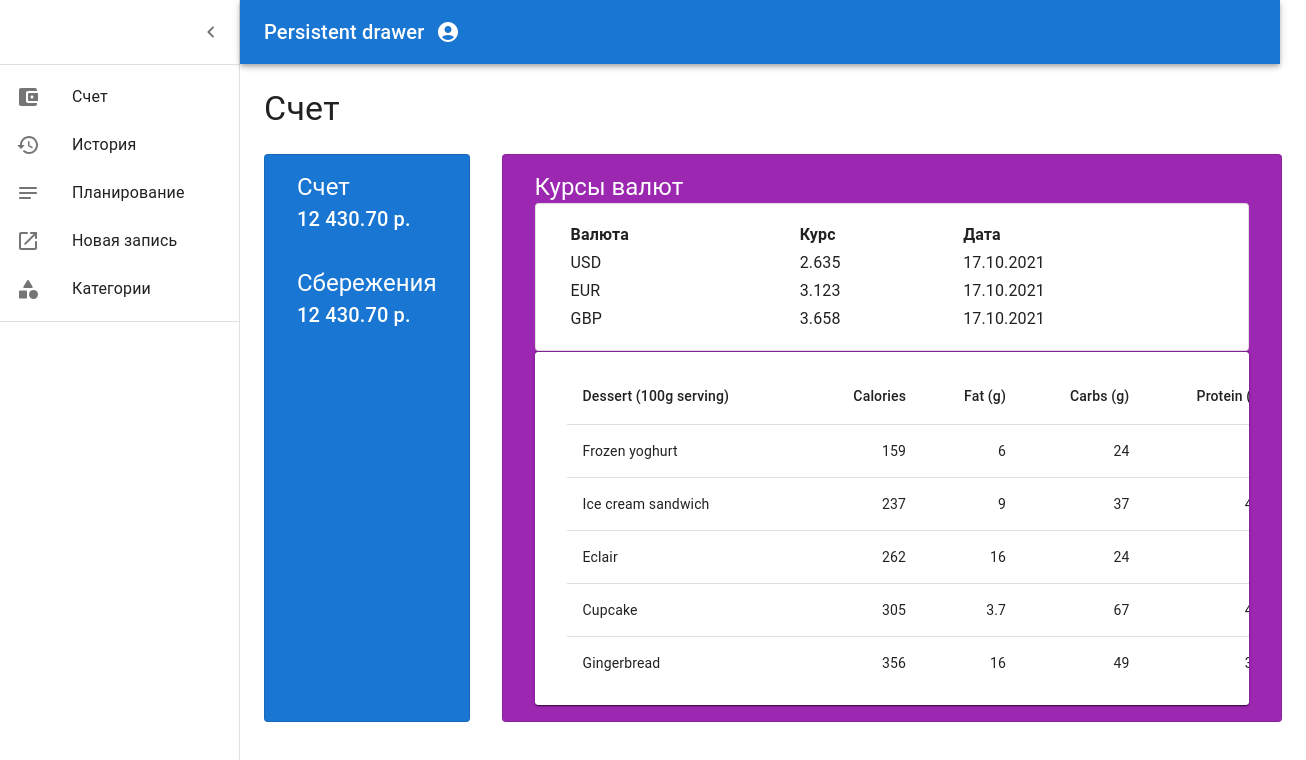
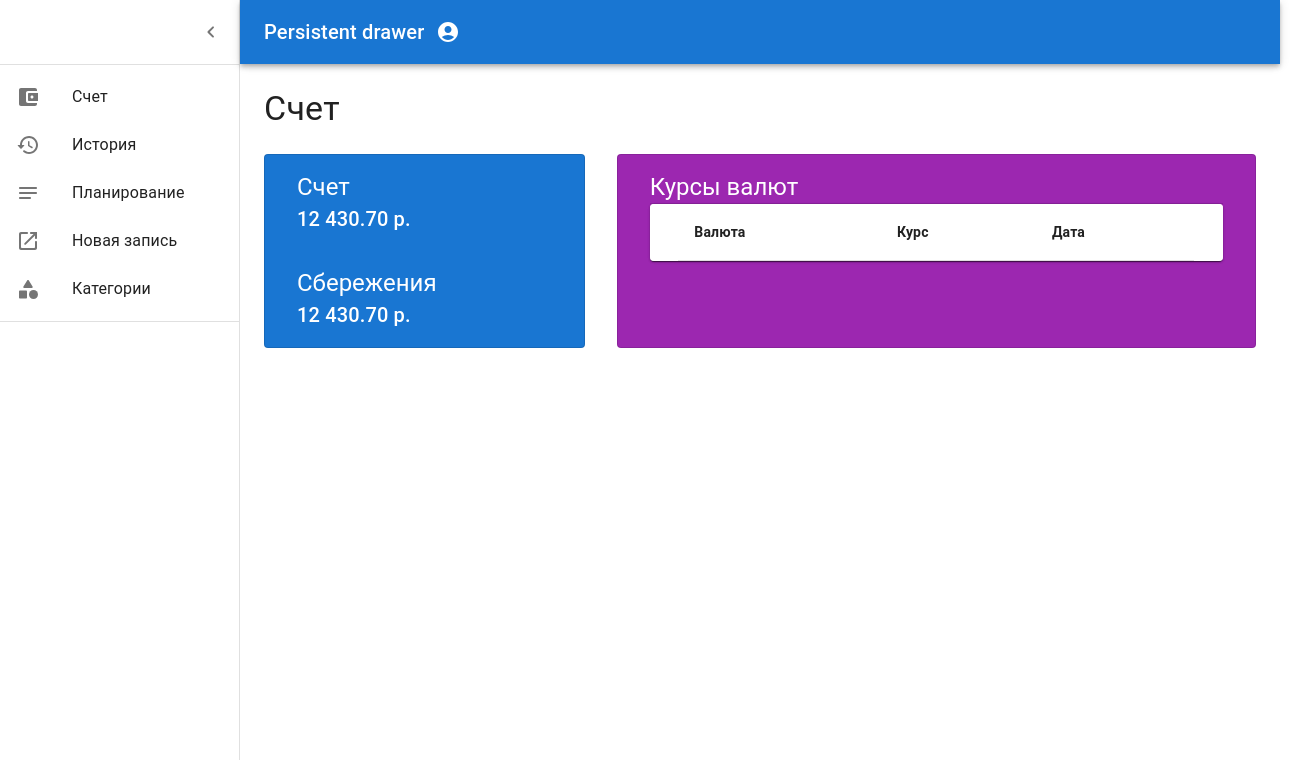
Before and after one commit to E-g-oR/crm-react, a React (Create React App) app: page / in a window 1280 px wide. Shown: the top 760 px of the page, 1306 px wide, since content can reach past the window. Built offline with nearby package versions, Linux system fonts and the light colour scheme.

Commit message:
work on table

```diff
--- a/package.json
+++ b/package.json
@@ -48,6 +48,7 @@
     ]
   },
   "devDependencies": {
-    "@types/react-router-dom": "^5.3.2"
+    "@types/react-router-dom": "^5.3.2",
+    "node-sass": "^6.0.1"
   }
 }
--- a/src/views/Account/Account.tsx
+++ b/src/views/Account/Account.tsx
@@ -1,28 +1,23 @@
 import React from "react";
 import { Divider, Paper, Stack, Typography } from "@mui/material";
 import { Box } from "@mui/system";
-import CustomTable from "../components/UI/Table";
+import CustomTable, { ITableHead, ITableRow } from "../components/UI/Table";
 import './account.css'
 
-const tableHead = ['Валюта', 'Курс', 'Дата'];
-const tableRows = [
+const tableHead: ITableHead = ['Валюта', 'Курс', 'Дата'];
+const tableRows: ITableRow = [
 	{ name: 'USD', rate: 2.4428, margin: "MORE", date: '12.12.2021' },
 	{ name: 'EUR', rate: 2.8012, margin: "LESS", date: '12.12.2021' },
 	{ name: 'RUB', rate: 3.4332, margin: "LESS", date: '12.12.2021' },
 	{ name: 'GBP', rate: 3.2718, margin: "LESS", date: '12.12.2021' },
 ];
 
-const rows = [
-	{ id: 1, col1: 'Hello', col2: 'World', col3: '12.12.2021' },
-	{ id: 2, col1: 'DataGridPro', col2: 'is Awesome', col3: '12.12.2021' },
-	{ id: 3, col1: 'MUI', col2: 'is Amazing', col3: '12.12.2021' },
-];
-const columns = [
-	{ field: 'col1', headerName: 'Валюта', width: 150 },
-	{ field: 'col2', headerName: 'Курс', width: 150 },
-	{ field: 'col3', headerName: 'Дата', width: 150 },
-];
-
+const TableRowsComponent: React.FC<{ data: ITableRow }> = ({ data}) => {
+	return (
+		<>
+		</>
+	)
+}
 
 
 const Account = () => {
@@ -68,38 +63,9 @@ const Account = () => {
 						flexDirection: "column",
 					}}>
 						<Typography variant='h5'>Курсы валют</Typography>
-						<Paper variant="outlined">
-							<table>
-								<thead>
-									<tr>
-										<th>Валюта</th>
-										<th>Курс</th>
-										<th>Дата</th>
-									</tr>
-								</thead>
-								<tbody>
-									<tr>
-										<td>USD</td>
-										<td>2.635</td>
-										<td>17.10.2021</td>
-									</tr>
-									<tr>
-										<td>EUR</td>
-										<td>3.123</td>
-										<td>17.10.2021</td>
-									</tr>
-									<tr>
-										<td>GBP</td>
-										<td>3.658</td>
-										<td>17.10.2021</td>
-									</tr>
-								</tbody>
-
-							</table>
-						</Paper>
 						<Divider />
 						<Paper>
-							<CustomTable tableHead={['hello']} tableRows={['goodbye']} />
+							<CustomTable TableRowsComponent={TableRowsComponent} tableRows={tableRows} tableHead={tableHead} />
 						</Paper>
 					</Box>
 				</Paper>
--- a/src/views/Categories/Categories.tsx
+++ b/src/views/Categories/Categories.tsx
@@ -19,7 +19,7 @@ const Categories = () => {
 				spacing={{ xs: 1, sm: 2, md: 4 }}
 			>
 				<Box sx={{ maxWidth: "500px" }}>
-					<Paper sx={{ padding: "1rem 2rem" }} >
+					<Paper variant="outlined" sx={{ padding: "1rem 2rem" }} >
 						<Typography variant="h5">Создать</Typography>
 
 						<TextField
@@ -43,7 +43,7 @@ const Categories = () => {
 				</Box>
 
 				<Box sx={{ maxWidth: "500px" }}>
-					<Paper sx={{ padding: "1rem 2rem" }} >
+					<Paper variant="outlined" sx={{ padding: "1rem 2rem" }} >
 						<Typography variant="h5">Редактировать</Typography>
 
 						<TextField
--- a/src/views/History/History.tsx
+++ b/src/views/History/History.tsx
@@ -1,6 +1,56 @@
-import React from "react";
+import React, { ReactElement } from "react";
 import { Button, Chip, Paper, Typography } from "@mui/material";
 import { Box } from "@mui/system";
+import { ITableHead, ITableRow } from "../components/UI/Table";
+
+interface ITableHistoryRowItem {
+	id: number,
+	amount: number,
+	currency: string,
+	date: string,
+	category: string,
+	type: ReactElement,
+	action: ReactElement
+}
+const tableHead: ITableHead = ['Валюта', 'Курс', 'Дата'];
+const tableRows: ITableHistoryRowItem[] = [
+	{
+		id: 1,
+		currency: 'USD',
+		amount: 2.4428,
+		category: "MORE",
+		date: '12.12.2021',
+		type: <Chip label="расход" color="error" />,
+		action: <Button>Открыть</Button>
+	},
+	{
+		id: 2,
+		currency: 'USD',
+		amount: 3.4332,
+		category: "LESS",
+		date: '12.12.2021',
+		type: <Chip label="расход" color="error" />,
+		action: <Button>Открыть</Button>
+	},
+	{
+		id: 3,
+		currency: 'RUB',
+		amount: 2.8012,
+		category: "LESS",
+		date: '12.12.2021',
+		type: <Chip label="расход" color="error" />,
+		action: <Button>Открыть</Button>
+	},
+	{
+		id: 4,
+		currency: 'EUR',
+		amount: 3.2718,
+		category: "LESS",
+		date: '12.12.2021',
+		type: <Chip label="расход" color="error" />,
+		action: <Button>Открыть</Button>
+	},
+];
 
 const History = () => {
 	return (
@@ -10,57 +60,7 @@ const History = () => {
 
 			<Box>
 				<Paper variant="outlined">
-					<table>
-						<thead>
-							<tr>
-								<th >#</th>
-								<th>Сумма</th>
-								<th>Дата</th>
-								<th>Категория</th>
-								<th>Тип</th>
-								<th>Открыть</th>
-							</tr>
-						</thead>
-						<tbody>
-							<tr>
-								<td>1</td>
-								<td>9 990 р.</td>
-								<td>25.12.2021</td>
-								<td>для работы</td>
-								<td>
-									<Chip label="расход" color="error" />
-								</td>
-								<td>
-									<Button variant="outlined" >Открыть</Button>
-								</td>
-							</tr>
-							<tr>
-								<td>2</td>
-								<td>1 700 бел. р.</td>
-								<td>07.02.2022</td>
-								<td>для работы</td>
-								<td>
-									<Chip label="расход" color="error" />
-								</td>
-								<td>
-									<Button variant="outlined" >Открыть</Button>
-								</td>
-							</tr>
-							<tr>
-								<td>3</td>
-								<td>1 500 р.</td>
-								<td>07.12.2021</td>
-								<td>для работы</td>
-								<td>
-									<Chip label="доход" color="success" />
-								</td>
-								<td>
-									<Button variant="outlined" >Открыть</Button>
-								</td>
-							</tr>
-						</tbody>
 
-					</table>
 				</Paper>
 			</Box>
 		</>
--- a/src/views/NewRecord/NewRecord.tsx
+++ b/src/views/NewRecord/NewRecord.tsx
@@ -16,7 +16,7 @@ const NewRecord = () => {
 			<br />
 
 			<Box sx={{ maxWidth: "500px" }}>
-				<Paper sx={{ padding: "1rem 2rem" }} >
+				<Paper variant="outlined" sx={{ padding: "1rem 2rem" }} >
 					<FormControl variant="filled" fullWidth margin="dense" >
 						<InputLabel id="demo-simple-select-label">Категория</InputLabel>
 						<Select
--- /dev/null
+++ b/src/views/components/UI/Table.scss
@@ -0,0 +1,6 @@
+.table-container {
+  padding: 0 5%;
+}
+.table {
+  margin: 0;
+}
--- a/src/views/components/UI/Table.tsx
+++ b/src/views/components/UI/Table.tsx
@@ -7,75 +7,92 @@ import TableHead from '@mui/material/TableHead';
 import TableRow from '@mui/material/TableRow';
 import Paper from '@mui/material/Paper';
 
-function createData(
+import "./Table.scss"
+
+export type ITableHead = string[]
+
+export interface ITableRowItem {
   name: string,
-  calories: number,
-  fat: number,
-  carbs: number,
-  protein: number,
-) {
-  return { name, calories, fat, carbs, protein };
+  rate: number,
+  margin: "MORE" | "LESS" | "SAME",
+  date: string
 }
 
-const rows = [
-  createData('Frozen yoghurt', 159, 6.0, 24, 4.0),
-  createData('Ice cream sandwich', 237, 9.0, 37, 4.3),
-  createData('Eclair', 262, 16.0, 24, 6.0),
-  createData('Cupcake', 305, 3.7, 67, 4.3),
-  createData('Gingerbread', 356, 16.0, 49, 3.9),
-];
+export type ITableRow = ITableRowItem[];
 
 
-const TableHeader = () => {
+
+const TableHeadCustom: React.FC<{ data: ITableHead }> = ({ data }) => {
+
   return (
     <TableHead>
       <TableRow>
-        <TableCell>Dessert (100g serving)</TableCell>
-        <TableCell align="right">Calories</TableCell>
-        <TableCell align="right">Fat&nbsp;(g)</TableCell>
-        <TableCell align="right">Carbs&nbsp;(g)</TableCell>
-        <TableCell align="right">Protein&nbsp;(g)</TableCell>
+        {data.length && data.map(title => (
+          <TableCell key={title}><strong>{title}</strong></TableCell>
+        ))}
       </TableRow>
     </TableHead>
   )
 }
 
-const TableLine = () => {
+const TableRowCustom: React.FC<{ data: any[] }> = ({ data }) => {
+  const properties = [] as string[];
+  const items = [] as any[];
 
-}
-interface ITableRow {
-  name: string,
-  rate: number,
-  margin: string,
-  date: string
-}
-interface ITable {
-  tableHead: string[],
-  tableRows: string[],
+  React.useEffect(() => {
+
+    for (let property in data[0]) {
+      properties.push(property)
+    }
+
+    for (let i = 0; i < data.length; i++) {
+      items[i] = [];
+      properties.forEach((prop: any) => {
+        items[i].push(data[i][prop])
+      })
+    }
+    console.log(items);
+    items.forEach(row => {
+      row.forEach((item: any) => {
+        console.log(item);
+
+      })
+    })
+    return
+  }, [])
+
+  return (
+    <>
+      {items.length && items.map(row => (
+        <TableRow>
+          {row.length && row.map((item: any) => (
+            <TableCell>{item}</TableCell>
+          ))}
+        </TableRow>
+      ))}
+
+    </>
+  )
 }
 
-const CustomTable: React.FC<ITable> = ({tableHead, tableRows}) => {
+interface ITable {
+  tableHead: ITableHead,
+  tableRows: ITableRow,
+  TableRowsComponent: React.FC<{ data: ITableRow}>
+}
+
+const CustomTable: React.FC<ITable> = ({
+  tableHead,
+  tableRows,
+  TableRowsComponent
+}) => {
+
   return (
-    <TableContainer component={Paper}>
-      <Table sx={{ minWidth: 650 }} aria-label="simple table">
-
-        <TableHeader />
-
+    <TableContainer className="table-container" component={Paper}>
+      <Table className="table" aria-label="simple table">
+        <TableHeadCustom data={tableHead} />
         <TableBody>
-          {rows.map((row) => (
-            <TableRow
-              key={row.name}
-              sx={{ '&:last-child td, &:last-child th': { border: 0 } }}
-            >
-              <TableCell component="th" scope="row">
-                {row.name}
-              </TableCell>
-              <TableCell align="right">{row.calories}</TableCell>
-              <TableCell align="right">{row.fat}</TableCell>
-              <TableCell align="right">{row.carbs}</TableCell>
-              <TableCell align="right">{row.protein}</TableCell>
-            </TableRow>
-          ))}
+          <TableRowsComponent data={tableRows} />
         </TableBody>
       </Table>
     </TableContainer>
```
Also changed, not shown: 1 other file (tests, documents, lock files or other folders).
